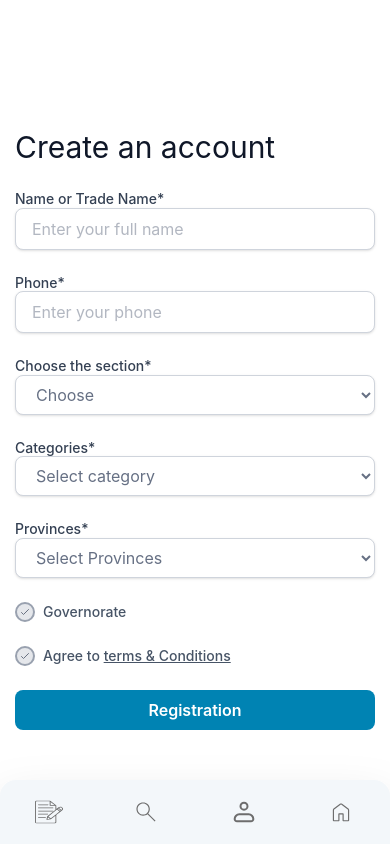
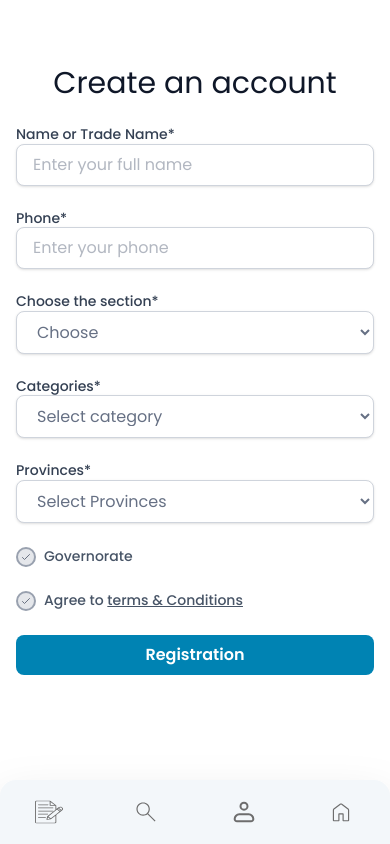
Before and after one commit to noorhossain809/drawarly-payment, a React (Vite) app: page /signup in a window 390 px wide. Built offline with nearby package versions, Linux system fonts and the light colour scheme.

Commit message:
signup-responsive

```diff
--- a/src/components/pages/SignUp.jsx
+++ b/src/components/pages/SignUp.jsx
@@ -21,17 +21,17 @@ const Signup = () => {
   };
 
   return (
-    <div style={{ marginBottom: "120px" }} className="flex justify-center items-center mt-16">
-      <div className="w-[360px]">
-        <h2 className="text-[#0f1728] text-3xl font-normal font-['Inter'] leading-[38px] mb-6">
+    <div className="max-w-7xl lg:mx-auto md:mx-6 mx-4 md:my-16 ">
+      <div className="md:mb-0 mb-24">
+        <h2 className="text-[#0f1728] text-3xl text-center font-normal font-['Poppins'] leading-[38px] mb-6">
           Create an account
         </h2>
-        <div className="space-y-6">
+        <div className="max-w-md mx-auto space-y-6">
           {/* Full Name */}
           <div>
             <label
               htmlFor="fullName"
-              className="block text-[#344053] text-sm font-medium font-['Inter'] leading-tight"
+              className="block text-[#344053] text-sm font-medium font-['Poppins'] leading-tight"
             >
               Name or Trade Name*
             </label>
@@ -39,7 +39,7 @@ const Signup = () => {
               id="fullName"
               type="text"
               placeholder="Enter your full name"
-              className="w-full px-4 py-2 bg-white border border-[#cfd4dc] rounded-lg text-[#667084] text-base font-normal font-['Inter'] leading-normal shadow-sm"
+              className="w-full px-4 py-2 bg-white border border-[#cfd4dc] rounded-lg text-[#667084] text-base font-normal font-['Poppins'] leading-normal shadow-sm"
             />
           </div>
 
@@ -47,7 +47,7 @@ const Signup = () => {
           <div>
             <label
               htmlFor="phone"
-              className="block text-[#344053] text-sm font-medium font-['Inter'] leading-tight"
+              className="block text-[#344053] text-sm font-medium font-['Poppins'] leading-tight"
             >
               Phone*
             </label>
@@ -55,7 +55,7 @@ const Signup = () => {
               id="phone"
               type="text"
               placeholder="Enter your phone"
-              className="w-full px-4 py-2 bg-white border border-[#cfd4dc] rounded-lg text-[#667084] text-base font-normal font-['Inter'] leading-normal shadow-sm"
+              className="w-full px-4 py-2 bg-white border border-[#cfd4dc] rounded-lg text-[#667084] text-base font-normal font-['Poppins'] leading-normal shadow-sm"
             />
           </div>
 
@@ -63,13 +63,13 @@ const Signup = () => {
           <div>
             <label
               htmlFor="section"
-              className="block text-[#344053] text-sm font-medium font-['Inter'] leading-tight"
+              className="block text-[#344053] text-sm font-medium font-['Poppins'] leading-tight"
             >
               Choose the section*
             </label>
             <select
               id="section"
-              className="w-full px-4 py-2 bg-white border border-[#cfd4dc] rounded-lg text-[#667084] text-base font-normal font-['Inter'] leading-normal shadow-sm"
+              className="w-full px-4 py-2 bg-white border border-[#cfd4dc] rounded-lg text-[#667084] text-base font-normal font-['Poppins'] leading-normal shadow-sm"
             >
               <option value="">Choose</option>
             </select>
@@ -79,13 +79,13 @@ const Signup = () => {
           <div>
             <label
               htmlFor="categories"
-              className="block text-[#344053] text-sm font-medium font-['Inter'] leading-tight"
+              className="block text-[#344053] text-sm font-medium font-['Poppins'] leading-tight"
             >
               Categories*
             </label>
             <select
               id="categories"
-              className="w-full px-4 py-2 bg-white border border-[#cfd4dc] rounded-lg text-[#667084] text-base font-normal font-['Inter'] leading-normal shadow-sm"
+              className="w-full px-4 py-2 bg-white border border-[#cfd4dc] rounded-lg text-[#667084] text-base font-normal font-['Poppins'] leading-normal shadow-sm"
             >
               <option value="">Select category</option>
             </select>
@@ -95,13 +95,13 @@ const Signup = () => {
           <div>
             <label
               htmlFor="provinces"
-              className="block text-[#344053] text-sm font-medium font-['Inter'] leading-tight"
+              className="block text-[#344053] text-sm font-medium font-['Poppins'] leading-tight"
             >
               Provinces*
             </label>
             <select
               id="provinces"
-              className="w-full px-4 py-2 bg-white border border-[#cfd4dc] rounded-lg text-[#667084] text-base font-normal font-['Inter'] leading-normal shadow-sm"
+              className="w-full px-4 py-2 bg-white border border-[#cfd4dc] rounded-lg text-[#667084] text-base font-normal font-['Poppins'] leading-normal shadow-sm"
             >
               <option value="">Select Provinces</option>
             </select>
@@ -134,7 +134,7 @@ const Signup = () => {
                 ></path>
               </svg>
             </div>
-            <label className="text-[#475466] text-sm font-medium font-['Inter'] leading-tight">
+            <label className="text-[#475466] text-sm font-medium font-['Poppins'] leading-tight">
               Governorate
             </label>
           </div>
@@ -164,11 +164,11 @@ const Signup = () => {
                 ></path>
               </svg>
             </div>
-            <label className="text-[#475466] text-sm font-medium font-['Inter'] leading-tight">
+            <label className="text-[#475466] text-sm font-medium font-['Poppins'] leading-tight">
               Agree to{" "}
               <a
                 href="#"
-                className="underline text-[#475466] font-medium font-['Inter']"
+                className="underline text-[#475466] font-medium font-['Poppins']"
               >
                 terms & Conditions
               </a>
@@ -178,7 +178,7 @@ const Signup = () => {
           {/* Submit Button */}
           <button
             onClick={handleRegistration}
-            className="w-full px-4 py-2 bg-[#0083b3] text-white rounded-lg text-base font-semibold font-['Inter'] leading-normal"
+            className="w-full px-4 py-2 bg-[#0083b3] text-white rounded-lg text-base font-semibold font-['Poppins'] leading-normal"
           >
             Registration
           </button>
```
